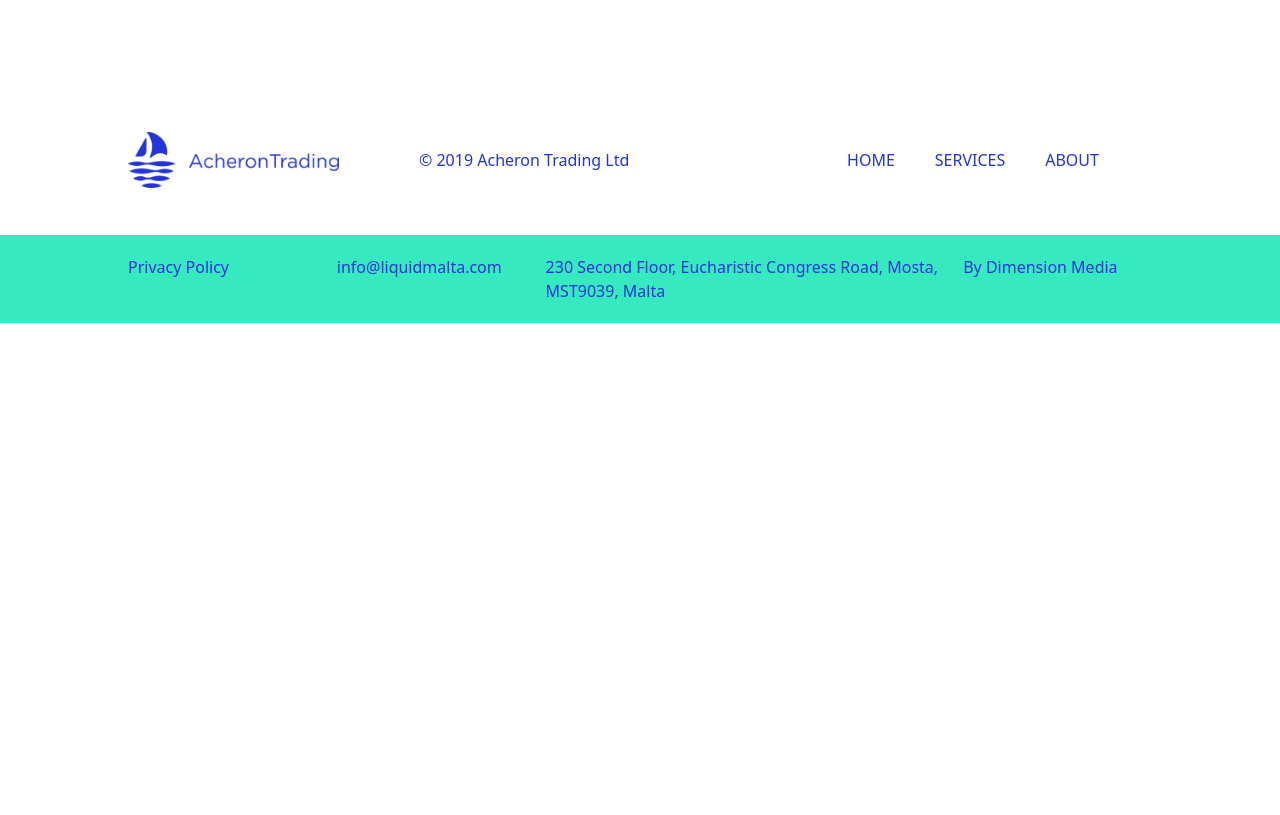
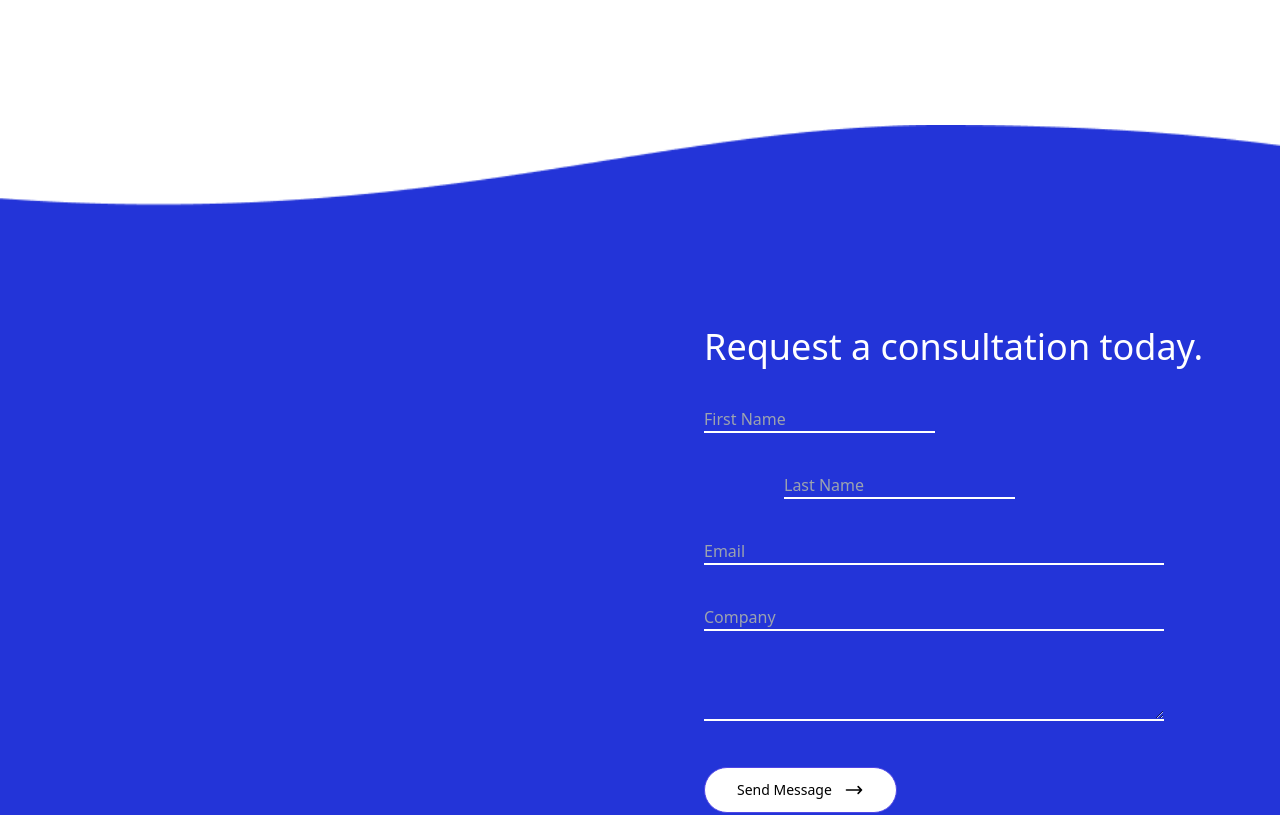
Before and after one commit to faisal-dev786/acheron, a Next.js app: page / in a window 1280 px wide. Shown: the part 2420-3235 px from the top of the page. Before the commit the page ends 2743 px from the top, so only its background shows below. Built offline with nearby package versions, Linux system fonts and the light colour scheme.

Commit message:
contact page added

```diff
--- a/src/pages/index.js
+++ b/src/pages/index.js
@@ -2,6 +2,7 @@ import About_Banner from "./About_Banner"
 import Services from "./Services"
 import Relations from "./Relations"
 import Banner2 from "./Banner2"
+import Contact from "./Contact"
 
 
 const Index = () => {
@@ -12,6 +13,7 @@ const Index = () => {
    <Services/>
    <Relations/>
    <Banner2/>
+   <Contact/>
 
 
     </>
```
